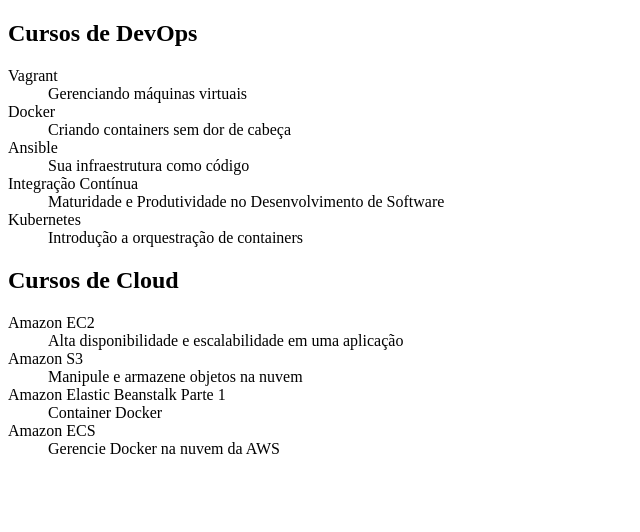
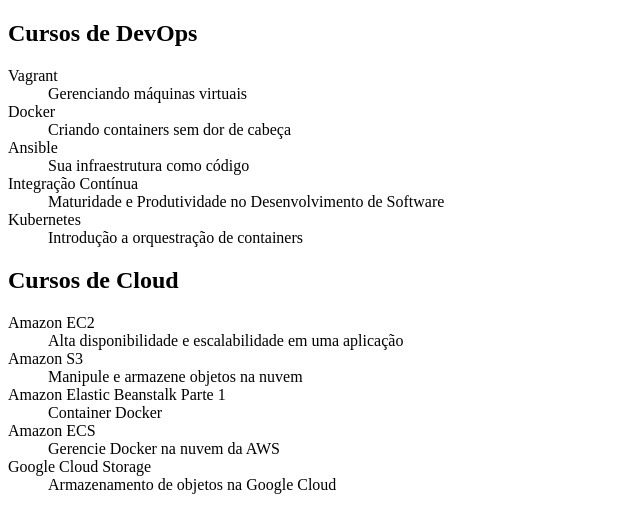
Before and after one commit to SZtti/alura-git, a plain HTML site: page index.html in a window 1280 px wide. Shown: the whole page, without its empty margins (0-640 px from the left). Drawn offline with Linux system fonts and the light colour scheme.

Commit message:
Curso de Google Cloud adicionado

```diff
--- a/index.html
+++ b/index.html
@@ -37,6 +37,9 @@
 
         <dt>Amazon ECS</dt>
         <dd>Gerencie Docker na nuvem da AWS</dd>
+
+        <dt>Google Cloud Storage</dt>
+        <dd>Armazenamento de objetos na Google Cloud</dd>
     </dl>
 </body>
 </html>
```
